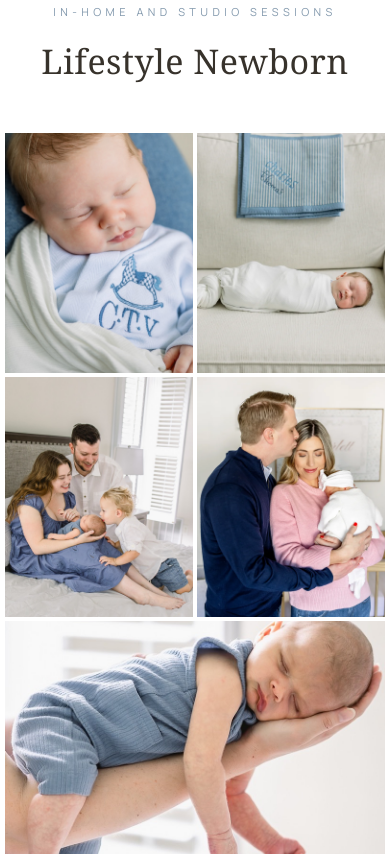
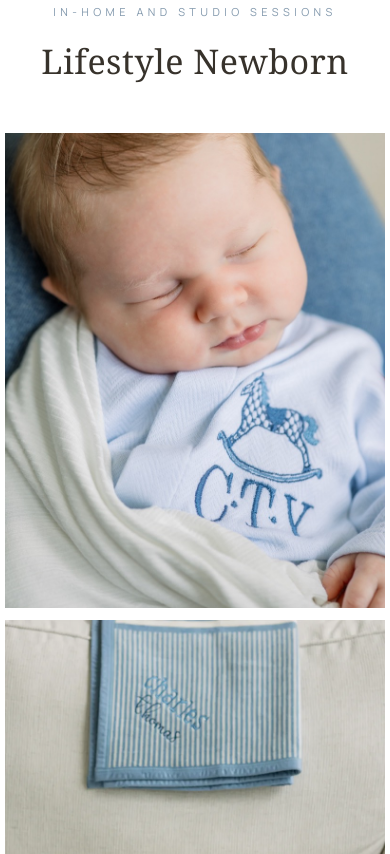
Before and after one commit to sstethers-droid/susanastethersphotography, a website: page portfolio.html in a window 390 px wide. Shown: the part 750-1604 px from the top of the page. Drawn offline with Linux system fonts and the light colour scheme; a web font is replaced by a local one.

Commit message:
Preserve natural portfolio crops and refresh Laura photo

```diff
--- a/css/styles.css
+++ b/css/styles.css
@@ -617,19 +617,18 @@ h1, h2, h3 { font-family: var(--serif); font-weight: 400; letter-spacing: .015em
 .gallery-grid {
   max-width: 1240px;
   margin: 0 auto;
-  display: grid;
-  grid-template-columns: repeat(4, 1fr);
-  grid-auto-rows: clamp(125px, 13vw, 180px);
-  grid-auto-flow: dense;
-  gap: 5px;
+  columns: 3 300px;
+  column-gap: 8px;
 }
-.gallery-grid picture { display: block; grid-row: span 2; overflow: hidden; }
-.gallery-grid picture:nth-child(3n) { grid-row: span 3; }
-.gallery-grid picture:nth-child(5n) { grid-column: span 2; grid-row: span 2; }
-.gallery-grid picture:nth-child(7n) { grid-column: span 2; grid-row: span 3; }
-.gallery-grid picture.gallery-wide { grid-column: span 2; grid-row: span 2; }
-.gallery-grid img { width: 100%; height: 100%; object-fit: cover; transition: transform .45s ease; }
-.gallery-grid picture:hover img { transform: scale(1.025); }
+.gallery-grid picture {
+  display: inline-block;
+  width: 100%;
+  margin: 0 0 8px;
+  break-inside: avoid;
+  overflow: visible;
+}
+.gallery-grid picture.gallery-wide { column-span: all; display: block; }
+.gallery-grid img { display: block; width: 100%; height: auto; object-fit: contain; }
 .portfolio-cta { max-width: 700px; margin: 0 auto; padding: clamp(70px, 10vw, 120px) 24px; text-align: center; }
 .portfolio-cta h2 { font-size: clamp(28px, 4vw, 38px); margin: 0 0 18px; }
 .portfolio-cta p:not(.eyebrow) { color: var(--body); margin: 0 0 28px; }
@@ -766,8 +765,7 @@ h1, h2, h3 { font-family: var(--serif); font-weight: 400; letter-spacing: .015em
   .stack-media { width: min(100%, 560px); margin: 0 auto; }
   .know-section { grid-template-columns: 1fr; }
   .know-section__photo { min-height: 430px; max-height: 68vh; }
-  .gallery-grid { grid-template-columns: 1fr 1fr; grid-auto-rows: clamp(135px, 27vw, 210px); }
-  .gallery-grid picture:nth-child(5n), .gallery-grid picture:nth-child(7n) { grid-column: span 2; }
+  .gallery-grid { columns: 2 240px; }
   .band--editorial { aspect-ratio: 4 / 5; }
   .band--editorial img { object-position: 38% center; }
   .band--editorial::after { background: linear-gradient(0deg, rgba(249,247,242,.86), transparent 60%); }
@@ -789,9 +787,7 @@ h1, h2, h3 { font-family: var(--serif); font-weight: 400; letter-spacing: .015em
   .site-nav { gap: 10px 16px; }
   .site-nav a { font-size: 10.5px; letter-spacing: .2em; }
   .gallery-section { padding-left: 5px; padding-right: 5px; }
-  .gallery-grid { grid-template-columns: 1fr 1fr; grid-auto-rows: 118px; gap: 4px; }
-  .gallery-grid picture:nth-child(3n) { grid-row: span 2; }
-  .gallery-grid picture:nth-child(5n), .gallery-grid picture:nth-child(7n) { grid-column: span 2; grid-row: span 2; }
-  .gallery-grid picture.gallery-wide { grid-column: span 2; grid-row: span 3; }
+  .gallery-grid { columns: 1; column-gap: 0; }
+  .gallery-grid picture { margin-bottom: 5px; }
   .experience-feature__copy, .experience-feature--reverse .experience-feature__copy { width: 92%; }
 }
--- a/portfolio.html
+++ b/portfolio.html
@@ -12,7 +12,7 @@
 <link rel="preconnect" href="https://fonts.googleapis.com">
 <link rel="preconnect" href="https://fonts.gstatic.com" crossorigin="">
 <link href="https://fonts.googleapis.com/css2?family=Italiana&amp;family=Manrope:wght@300;400;500;600&amp;display=swap" rel="stylesheet">
-<link rel="stylesheet" href="css/styles.css?v=editorial-20260712b">
+<link rel="stylesheet" href="css/styles.css?v=natural-gallery-20260713">
 </head>
 <body>
 <a class="skip-link" href="#main">Skip to content</a>
```
Also changed, not shown: index.html (+1 -1 lines).
